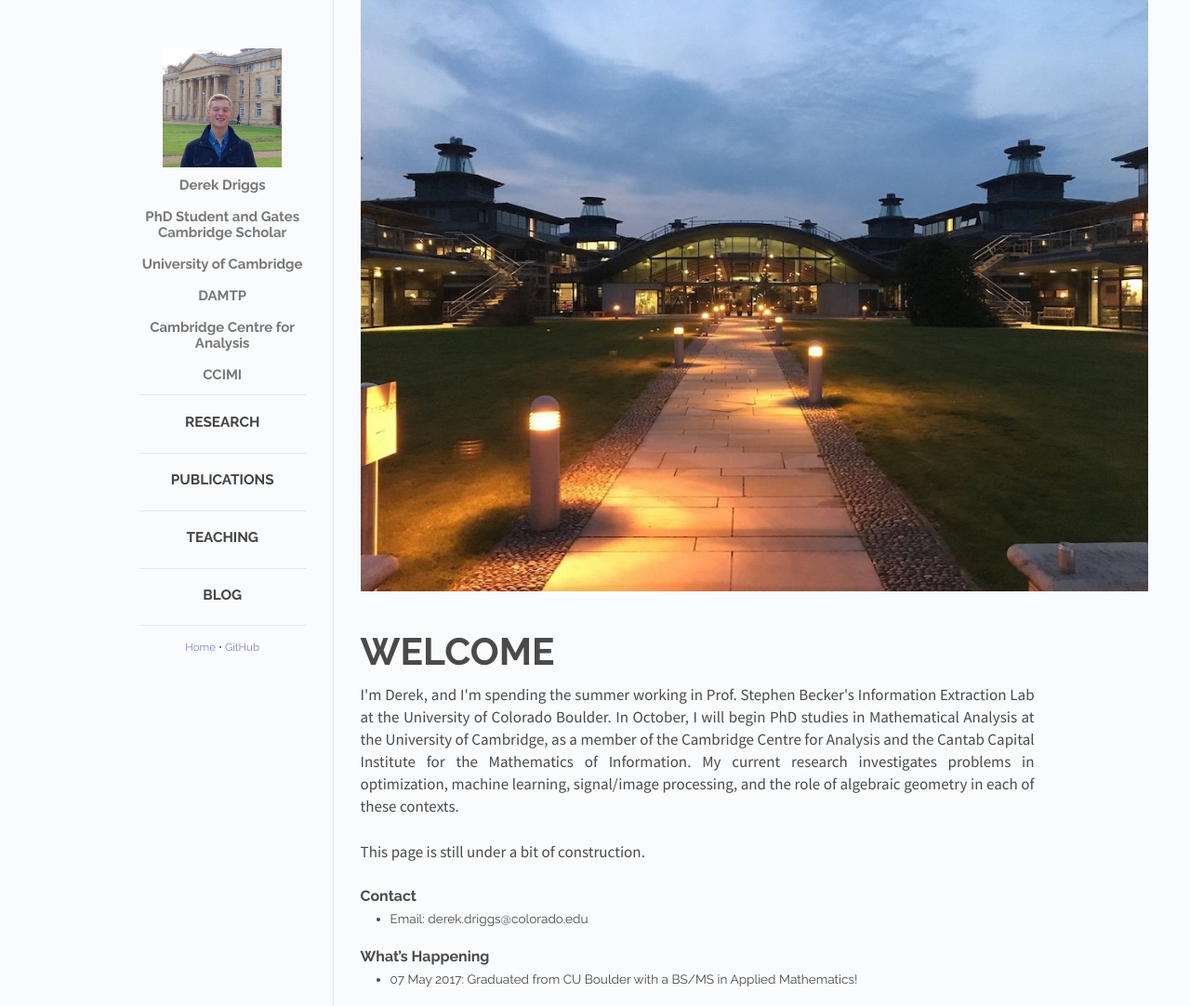
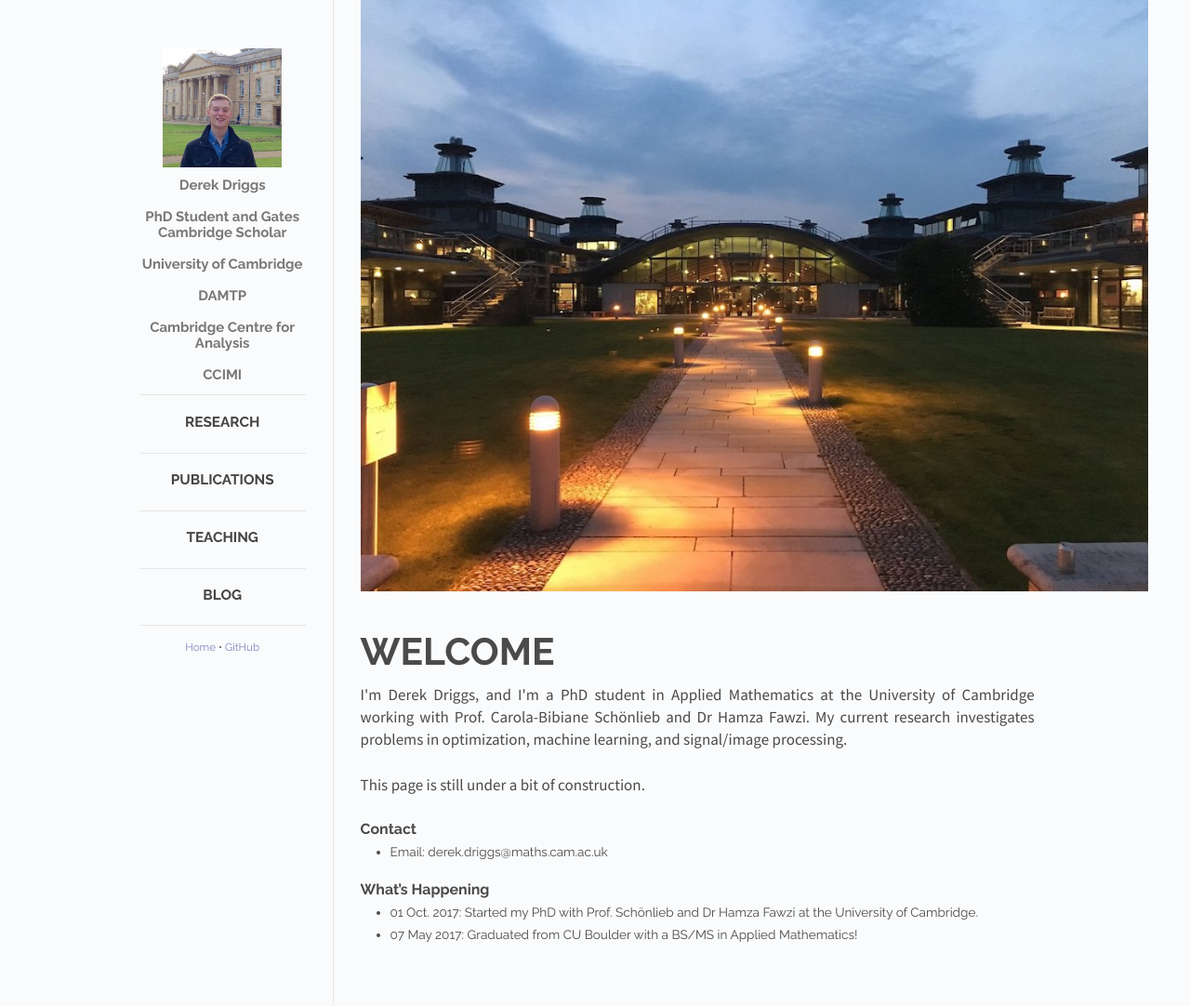
Before and after one commit to derekdriggs/derekdriggs.github.io, a Jekyll site: the page index.html, which Jekyll copies as it is, in a window 1280 px wide. Shown: the whole page at 93% size. Built offline with Jekyll 4.4.1, drawn with Linux system fonts in a browser that asks for light colours.

Commit message:
news_updates

```diff
--- a/index.html
+++ b/index.html
@@ -88,14 +88,15 @@
         <h1 id="title">Welcome</h1>
       </div>
       <div class="post">
-        <p> I'm Derek, and I'm spending the summer working in Prof. Stephen Becker's Information Extraction Lab at the University of Colorado Boulder. In October, I will begin PhD studies in Mathematical Analysis at the University of Cambridge, as a member of the Cambridge Centre for Analysis and the Cantab Capital Institute for the Mathematics of Information. My current research investigates problems in optimization, machine learning, signal/image processing, and the role of algebraic geometry in each of these contexts. </p>
+        <p> I'm Derek Driggs, and I'm a PhD student in Applied Mathematics at the University of Cambridge working with Prof. Carola-Bibiane Sch&oumlnlieb and Dr Hamza Fawzi. My current research investigates problems in optimization, machine learning, and signal/image processing. </p>
         <p> This page is still under a bit of construction. </p>
         <h3 id="contact">Contact</h3>
         <ul>
-          <li>Email: derek.driggs@colorado.edu</li>
+          <li>Email: derek.driggs@maths.cam.ac.uk</li>
         </ul>
         <h3 id="whats-new">What’s Happening</h3>
         <ul>
+          <li>01 Oct. 2017: Started my PhD with Prof. Sch&oumlnlieb and Dr Hamza Fawzi at the University of Cambridge. </li>
           <li>07 May 2017: Graduated from CU Boulder with a BS/MS in Applied Mathematics!</li>
         </ul>
       </div>
```
